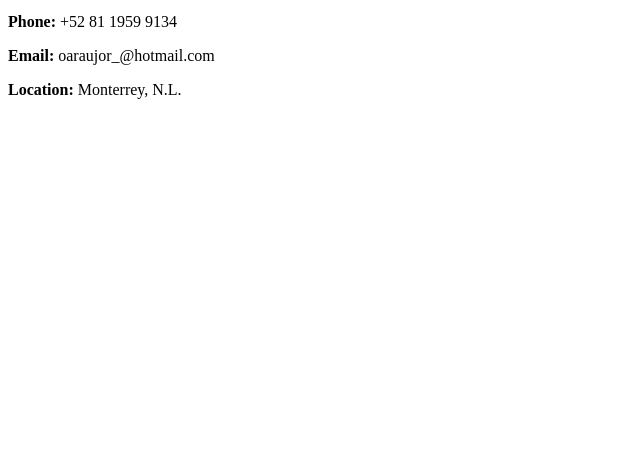
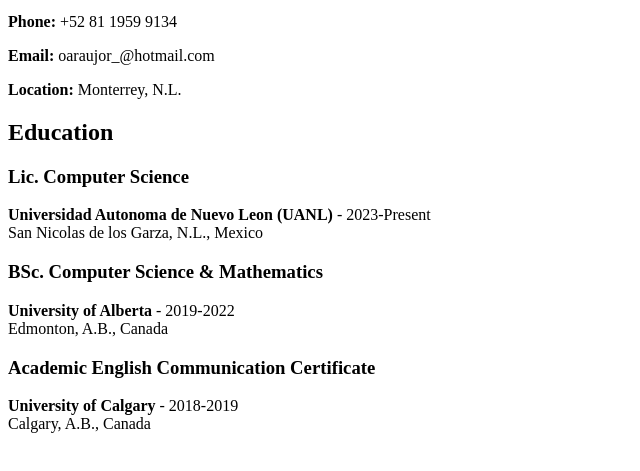
Before and after one commit to oaraujor/OAR_CV, a plain HTML site: page index.html in a window 1280 px wide. Shown: the part 101-572 px from the top of the page, without its empty margins (0-640 px from the left). Drawn offline with Linux system fonts and the light colour scheme.

Commit message:
added education section

```diff
--- a/index.html
+++ b/index.html
@@ -16,6 +16,21 @@
                 <p><strong>Location:</strong> Monterrey, N.L.</p>
             </div>
         </header>
+        <section>
+            <h2>Education</h2>
+            <div class="item">
+                <h3>Lic. Computer Science</h3>
+                <p><strong>Universidad Autonoma de Nuevo Leon (UANL)</strong> - 2023-Present<br>San Nicolas de los Garza, N.L., Mexico</p>
+            </div>
+            <div class="item">
+                <h3>BSc. Computer Science & Mathematics</h3>
+                <p><strong>University of Alberta</strong> - 2019-2022<br>Edmonton, A.B., Canada</p>
+            </div>
+            <div class="item">
+                <h3>Academic English Communication Certificate</h3>
+                <p><strong>University of Calgary</strong> - 2018-2019<br>Calgary, A.B., Canada</p>
+            </div>
+        </section>
     </div>
 </body>
 </html>
```
